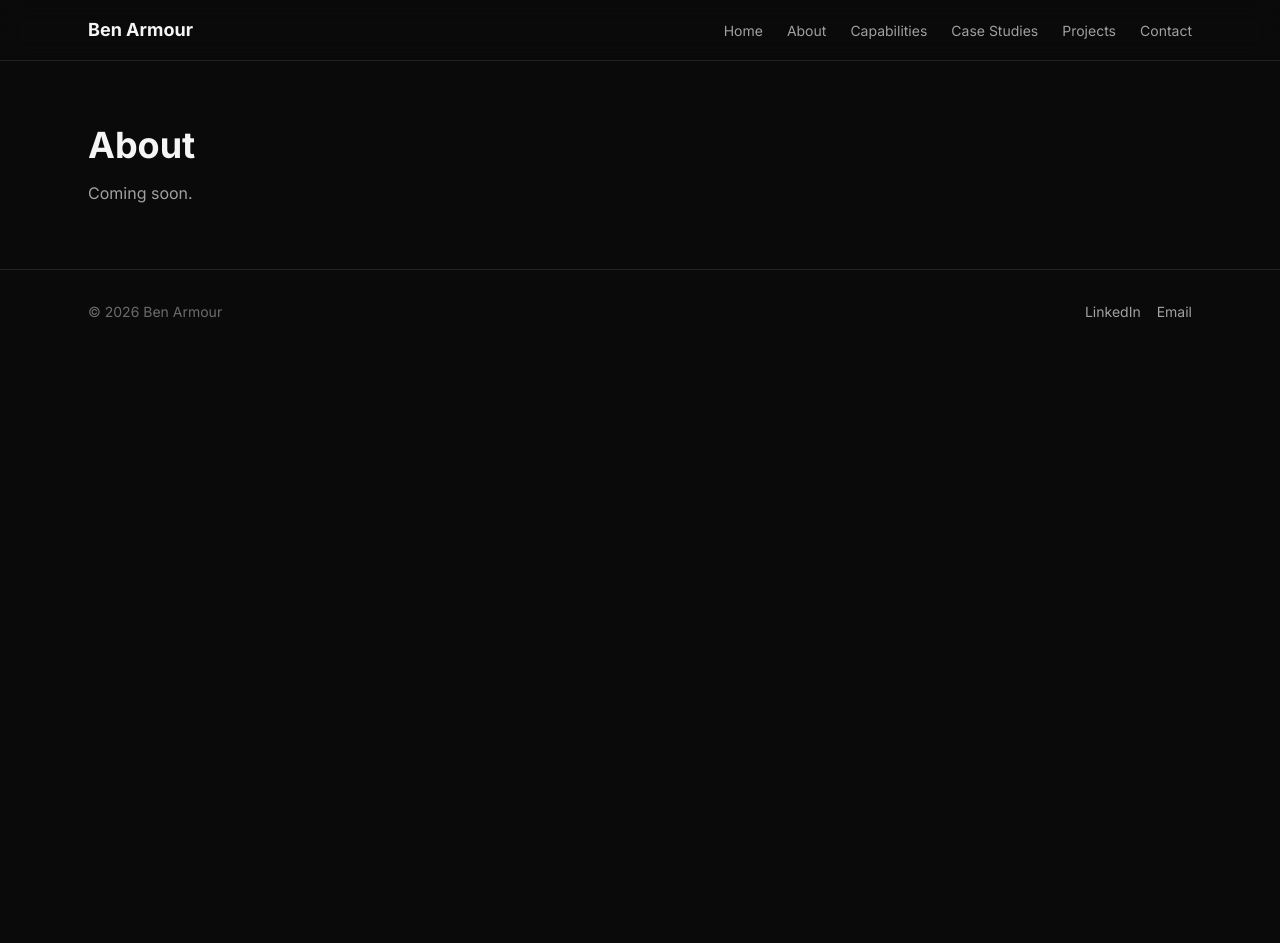
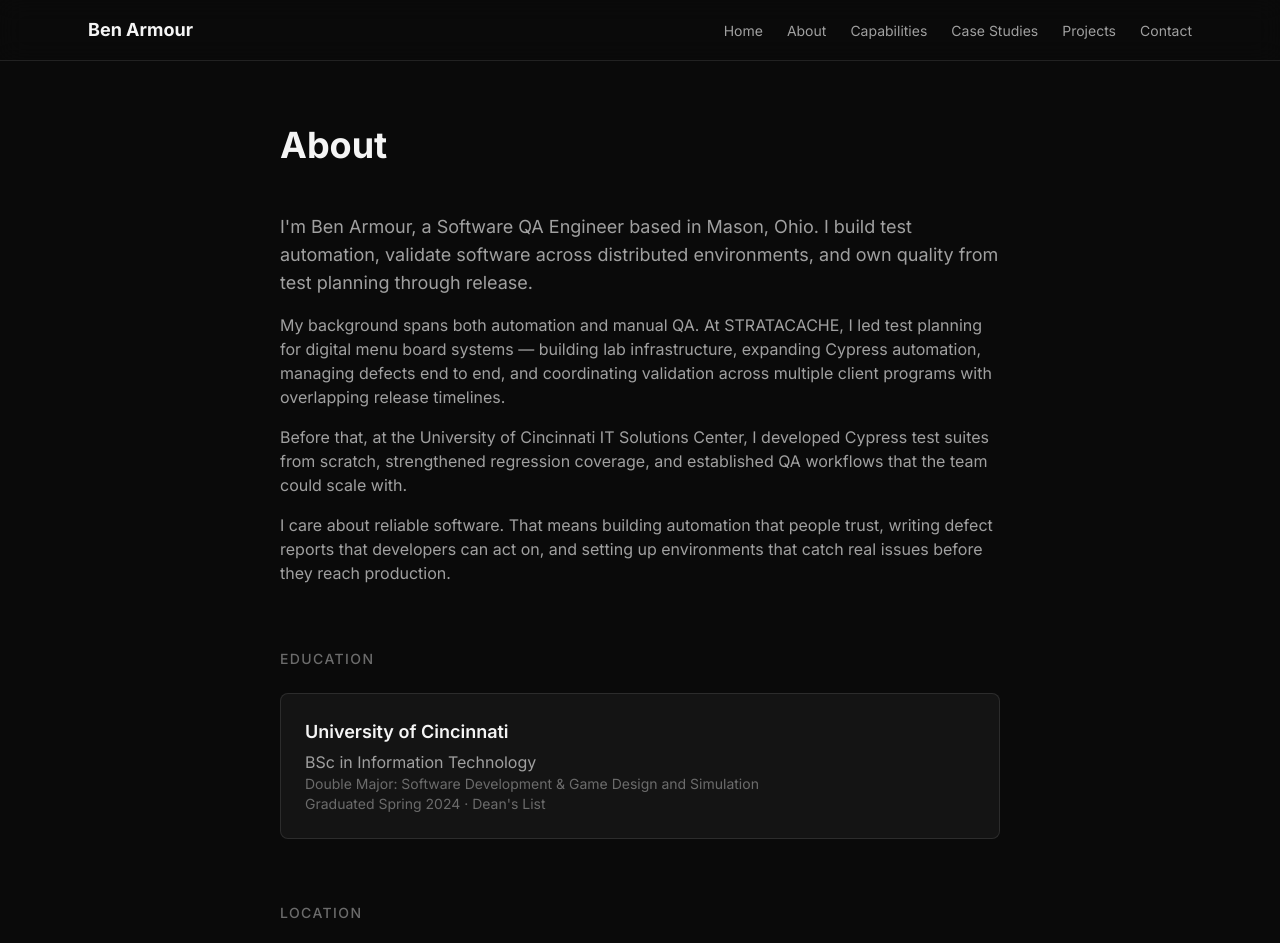
Before and after one commit to LostInTyping/BuildVerified, a Next.js app: page /about in a window 1280 px wide. Shown: the top 943 px of the page. Before the commit the page ends 800 px from the top, so only its background shows below. Built offline with nearby package versions, Linux system fonts and the light colour scheme.

Commit message:
feat(about): add career narrative, education, and location sections

```diff
--- a/src/app/about/page.tsx
+++ b/src/app/about/page.tsx
@@ -1,8 +1,62 @@
 export default function AboutPage() {
   return (
-    <main className="mx-auto max-w-6xl px-6 py-16">
+    <main className="mx-auto max-w-3xl px-6 py-16">
       <h1 className="text-4xl font-bold">About</h1>
-      <p className="mt-4 text-text-secondary">Coming soon.</p>
+
+      <section className="mt-12">
+        <p className="text-lg text-text-secondary">
+          I&apos;m Ben Armour, a Software QA Engineer based in Mason, Ohio. I
+          build test automation, validate software across distributed
+          environments, and own quality from test planning through release.
+        </p>
+        <p className="mt-4 text-text-secondary">
+          My background spans both automation and manual QA. At STRATACACHE, I
+          led test planning for digital menu board systems — building lab
+          infrastructure, expanding Cypress automation, managing defects end to
+          end, and coordinating validation across multiple client programs with
+          overlapping release timelines.
+        </p>
+        <p className="mt-4 text-text-secondary">
+          Before that, at the University of Cincinnati IT Solutions Center, I
+          developed Cypress test suites from scratch, strengthened regression
+          coverage, and established QA workflows that the team could scale with.
+        </p>
+        <p className="mt-4 text-text-secondary">
+          I care about reliable software. That means building automation that
+          people trust, writing defect reports that developers can act on, and
+          setting up environments that catch real issues before they reach
+          production.
+        </p>
+      </section>
+
+      <section className="mt-16">
+        <h2 className="text-sm font-medium uppercase tracking-widest text-text-muted">
+          Education
+        </h2>
+        <div className="mt-6 rounded-lg border border-border bg-bg-card p-6">
+          <h3 className="text-lg font-semibold">
+            University of Cincinnati
+          </h3>
+          <p className="mt-1 text-text-secondary">
+            BSc in Information Technology
+          </p>
+          <p className="text-sm text-text-muted">
+            Double Major: Software Development &amp; Game Design and Simulation
+          </p>
+          <p className="text-sm text-text-muted">
+            Graduated Spring 2024 &middot; Dean&apos;s List
+          </p>
+        </div>
+      </section>
+
+      <section className="mt-16">
+        <h2 className="text-sm font-medium uppercase tracking-widest text-text-muted">
+          Location
+        </h2>
+        <p className="mt-4 text-text-secondary">
+          Mason, OH — open to remote and hybrid opportunities.
+        </p>
+      </section>
     </main>
   );
 }
```
